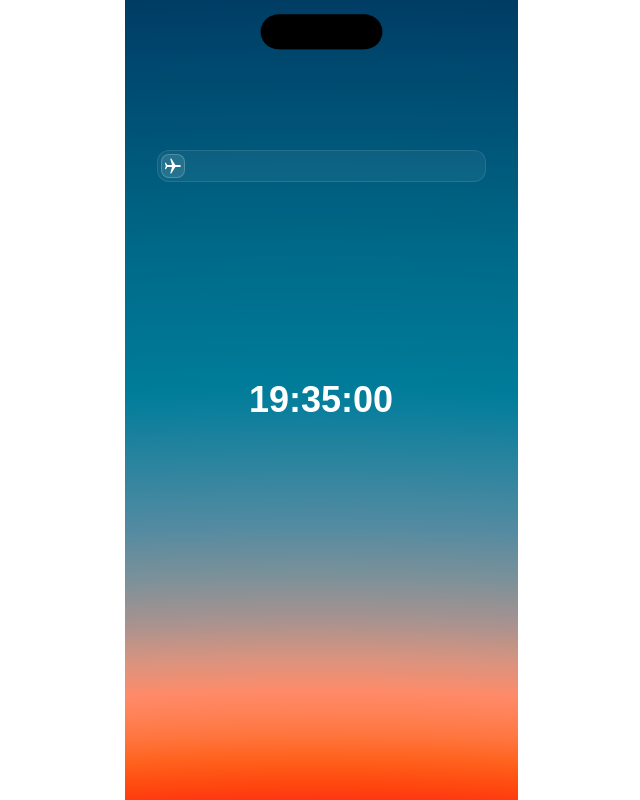
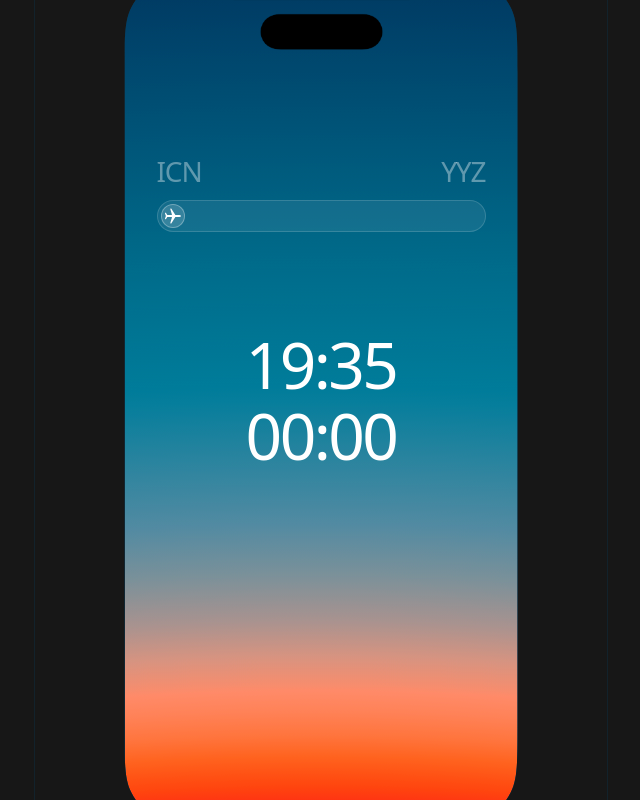
Before and after one commit to kiranpate1/idek, a Next.js app: page / in a window 1280 px wide. Shown: the whole page, without its empty margins (319-959 px from the left). Built offline with nearby package versions, Linux system fonts and the light colour scheme.

Commit message:
blur edges test

```diff
--- a/app/globals.css
+++ b/app/globals.css
@@ -1,30 +1,29 @@
 @import "tailwindcss";
 
 :root {
-  --background: #ffffff;
-  --foreground: #171717;
-}
-
-@theme inline {
-  --color-background: var(--background);
-  --color-foreground: var(--foreground);
-  --font-sans: var(--font-geist-sans);
-  --font-mono: var(--font-geist-mono);
-}
-
-@media (prefers-color-scheme: dark) {
-  :root {
-    --background: #0a0a0a;
-    --foreground: #ededed;
-  }
+  --background: #171717;
+  --foreground: #ffffff;
+  --sky-phase: 0;
+  --white: rgba(255, 255, 255, 1);
 }
 
 body {
   background: var(--background);
   color: var(--foreground);
-  font-family: Arial, Helvetica, sans-serif;
 }
 
 .squircle {
   corner-shape: squircle;
 }
+
+h1 {
+  font-size: 64px;
+  font-weight: 500;
+  letter-spacing: -0.04em;
+}
+
+h2 {
+  font-size: 28px;
+  font-weight: 400;
+  letter-spacing: -0.04em;
+}
--- a/app/page.tsx
+++ b/app/page.tsx
@@ -8,19 +8,19 @@ const times = {
   origin: {
     location: "Seoul",
     coordinates: [37.5665, 126.978],
-    takeoffTime: "2026-08-15T19:35:00Z",
+    takeoffTime: "2026-09-05T19:35:00Z",
     weather: "Clear",
   },
   current: {
     location: "unknown",
     coordinates: [13.3241, 2.3984],
-    time: "2024-06-15T06:15:00Z",
+    time: "2024-06-15T09-05:00Z",
     weather: "Clear",
   },
   destination: {
     location: "Toronto",
     coordinates: [43.65107, -79.347015],
-    time: "2026-08-16T19:45:00Z",
+    time: "2026-09-06T19:45:00Z",
     weather: "Clear",
   },
 };
@@ -66,34 +66,44 @@ function interpolateColor(
 
 function calculateSkyPhase(flightProgress: number): {
   skyPhase: number;
-  time: string;
+  localTime: string;
+  flightTime: string;
 } {
   const clampedProgress = Math.min(1, Math.max(0, flightProgress));
 
-  // Calculate flight clock time from takeoff + elapsed progress.
+  // Calculate local clock time from takeoff + elapsed progress.
   const takeoffTime = times.origin.takeoffTime;
   const landingTime = times.destination.time;
   const takeoffTimestamp = new Date(takeoffTime).getTime();
   const landingTimestamp = new Date(landingTime).getTime();
-  const totalFlightTimeSeconds = Math.max(
+  const totalLocalTimeSeconds = Math.max(
     0,
     (landingTimestamp - takeoffTimestamp) / 1000,
   );
 
-  const elapsedFlightTime = totalFlightTimeSeconds * clampedProgress;
+  const elapsedLocalTime = totalLocalTimeSeconds * clampedProgress;
 
-  const currentFlightTimestamp =
-    takeoffTimestamp + Math.floor(elapsedFlightTime * 1000);
-  const currentFlightDate = new Date(currentFlightTimestamp);
+  const currentLocalTimestamp =
+    takeoffTimestamp + Math.floor(elapsedLocalTime * 1000);
+  const currentFlightDate = new Date(currentLocalTimestamp);
 
   const hours = currentFlightDate.getUTCHours();
   const minutes = currentFlightDate.getUTCMinutes();
-  const seconds = currentFlightDate.getUTCSeconds();
 
   const formattedHours = String(hours).padStart(2, "0");
   const formattedMinutes = String(minutes).padStart(2, "0");
-  const formattedSeconds = String(seconds).padStart(2, "0");
-  const flightTimeString = `${formattedHours}:${formattedMinutes}:${formattedSeconds}`;
+  const localTimeString = `${formattedHours}:${formattedMinutes}`;
+
+  // Keep flight-time duration fixed at 13h10m independent of local clock span.
+  const totalFlightTimeSeconds = 13 * 60 * 60 + 10 * 60;
+  const elapsedFlightTime = totalFlightTimeSeconds * clampedProgress;
+
+  const flightHours = Math.floor(elapsedFlightTime / 3600);
+  const flightMinutes = Math.floor((elapsedFlightTime % 3600) / 60);
+
+  const formattedFlightHours = String(flightHours).padStart(2, "0");
+  const formattedFlightMinutes = String(flightMinutes).padStart(2, "0");
+  const flightTimeString = `${formattedFlightHours}:${formattedFlightMinutes}`;
 
   // Sky phase stays progress-driven. These breakpoints are tuned so
   // sunrise/sunset are short windows (~2h each) on a 24h10m flight arc.
@@ -124,13 +134,18 @@ function calculateSkyPhase(flightProgress: number): {
         (next.progress - current.progress);
       const phase =
         current.phase + (next.phase - current.phase) * localProgress;
-      return { skyPhase: phase, time: flightTimeString };
+      return {
+        skyPhase: phase,
+        localTime: localTimeString,
+        flightTime: flightTimeString,
+      };
     }
   }
 
   return {
     skyPhase: sunsetPhase,
-    time: flightTimeString,
+    localTime: localTimeString,
+    flightTime: flightTimeString,
   };
 }
 
@@ -138,21 +153,25 @@ export default function Home() {
   const [flightProgress, setFlightProgress] = useState(0);
   const [skyPhase, setSkyPhase] = useState(0);
   const [skyPhaseFraction, setSkyPhaseFraction] = useState(0);
-  const [flightTime, setFlightTime] = useState("00:00:00");
+  const [localTime, setLocalTime] = useState("00:00");
+  const [flightTime, setFlightTime] = useState("00:00");
   const mainRef = useRef<HTMLElement>(null);
   const timelineRef = useRef<HTMLDivElement>(null);
   const timelineDragRef = useRef<HTMLDivElement>(null);
   const timelineDragVelocity = useRef<HTMLDivElement>(null);
+  const edgesRef = useRef<SVGSVGElement>(null);
 
   useEffect(() => {
     if (
       timelineRef.current &&
       timelineDragRef.current &&
-      timelineDragVelocity.current
+      timelineDragVelocity.current &&
+      edgesRef.current
     ) {
       const timeline = timelineRef.current;
       const dragElement = timelineDragRef.current;
       const velocityElement = timelineDragVelocity.current;
+      const edgesElement = edgesRef.current;
       let lastTouchX: number | null = null;
 
       const handleMouseMove = (event: MouseEvent) => {
@@ -190,6 +209,8 @@ export default function Home() {
       const handleMouseUp = () => {
         dragElement.classList.replace("scale-250", "scale-200");
         velocityElement.classList.replace("opacity-100", "opacity-0");
+        velocityElement.style.scale = "0.5";
+        edgesElement.style.filter = "blur(0px)";
         lastTouchX = null;
         document.removeEventListener("mousemove", handleMouseMove);
         document.removeEventListener("mouseup", handleMouseUp);
@@ -200,6 +221,8 @@ export default function Home() {
       const handleMouseDown = () => {
         dragElement.classList.replace("scale-200", "scale-250");
         velocityElement.classList.replace("opacity-0", "opacity-100");
+        velocityElement.style.scale = "1";
+        edgesElement.style.filter = "blur(32px)";
         document.addEventListener("mousemove", handleMouseMove);
         document.addEventListener("mouseup", handleMouseUp);
         document.addEventListener("touchmove", handleTouchMove);
@@ -233,12 +256,21 @@ export default function Home() {
       "--sky-phase",
       newSkyPhaseFraction.toString(),
     );
+    console.log(skyPhaseFraction);
+    mainRef.current.style.setProperty(
+      "--white",
+      `rgba(255, 255, 255, ${1 - newSkyPhaseFraction * 0.5})`,
+    );
   }, [skyPhase]);
 
   useEffect(() => {
-    const { skyPhase: newSkyPhase, time: newFlightTime } =
-      calculateSkyPhase(flightProgress);
+    const {
+      skyPhase: newSkyPhase,
+      localTime: newLocalTime,
+      flightTime: newFlightTime,
+    } = calculateSkyPhase(flightProgress);
     setSkyPhase(newSkyPhase);
+    setLocalTime(newLocalTime);
     setFlightTime(newFlightTime);
   }, [flightProgress]);
 
@@ -262,6 +294,16 @@ export default function Home() {
     const c1 = 1.70158;
     const c3 = c1 + 1;
     return c3 * t * t * t - c1 * t * t;
+  };
+
+  const easeOut = (t: number): number => {
+    return 1 - Math.pow(1 - t, 1.5);
+  };
+
+  const easeOutBack = (t: number): number => {
+    const c1 = 1.70158;
+    const c3 = c1 + 1;
+    return 1 + c3 * Math.pow(t - 1, 3) + c1 * Math.pow(t - 1, 2);
   };
 
   return (
@@ -294,7 +336,7 @@ export default function Home() {
               cy="196%"
               r="300%"
               gradientUnits="userSpaceOnUse"
-              gradientTransform="translate(191.5 426) scale(2 1.5)"
+              gradientTransform="translate(191.5 426) scale(1.75 1.5)"
             >
               {interpolatedColors
                 .slice()
@@ -306,20 +348,22 @@ export default function Home() {
           </defs>
           <rect width="100%" height="100%" fill="url(#animatedGradient)" />
         </svg>
-        <div
-          className="absolute inset-[150px_32px_auto_32px] h-8"
-          ref={timelineRef}
-        >
-          <div className="absolute inset-0 bg-white/5 border border-white/10 rounded-xl squircle" />
+        <div className="absolute inset-[150px_32px_auto_32px] flex flex-col gap-2 justify-stretch">
+          <div className="flex items-center justify-between text-(--white)/50">
+            <h2>ICN</h2>
+            <h2>YYZ</h2>
+          </div>
+          <div className="relative h-8" ref={timelineRef}>
+            <div className="absolute inset-0 bg-(--white)/10 border border-(--white)/20 rounded-2xl squircle" />
             <div
               className="absolute top-0 left-0 h-full aspect-square scale-200 flex items-center justify-center transition-transform duration-200"
               ref={timelineDragRef}
             >
               <div
-              className="absolute h-full aspect-square opacity-0 bg-white/10 rounded-xl transition-opacity duration-200"
+                className="absolute h-full aspect-square [scale:0.5] opacity-0 bg-(--white)/15 rounded-xl transition-[opacity,scale] duration-200"
                 ref={timelineDragVelocity}
               />
-            <div className="w-6 h-6 aspect-square scale-50 flex items-center justify-center bg-white/10 border border-white/20 rounded-lg squircle">
+              <div className="w-6 h-6 aspect-square scale-50 flex items-center justify-center bg-(--white)/20 border border-(--white)/40 rounded-xl squircle">
                 <svg
                   className="w-4"
                   viewBox="0 0 24 24"
@@ -334,9 +378,46 @@ export default function Home() {
               </div>
             </div>
           </div>
-        <h1 className="absolute z-1 top-1/2 left-1/2 -translate-x-1/2 -translate-y-1/2 text-white text-4xl font-bold pointer-events-none select-none">
+        </div>
+        <h1 className="absolute z-1 top-1/2 left-1/2 -translate-x-1/2 -translate-y-1/2 text-white text-4xl font-bold">
+          {localTime}
+          <br />
           {flightTime}
         </h1>
+
+        <div className="absolute top-1/2 left-1/2 -translate-x-1/2 -translate-y-1/2 pointer-events-none select-none">
+          <svg
+            className="absolute top-1/2 left-1/2 -translate-x-1/2 -translate-y-1/2 duration-200"
+            width="573"
+            height="1032"
+            viewBox="0 0 573 1032"
+            fill="none"
+            xmlns="http://www.w3.org/2000/svg"
+            ref={edgesRef}
+          >
+            <path
+              fillRule="evenodd"
+              clipRule="evenodd"
+              d="M573 1032H0V0H573V1032ZM188.543 90C154.05 90 136.804 90.0002 123.629 96.7129C112.04 102.618 102.618 112.04 96.7129 123.629C90.0002 136.804 90 154.05 90 188.543V843.457C90 877.95 90.0002 895.196 96.7129 908.371C102.618 919.96 112.04 929.382 123.629 935.287C136.804 942 154.05 942 188.543 942H384.457C418.95 942 436.196 942 449.371 935.287C460.96 929.382 470.382 919.96 476.287 908.371C483 895.196 483 877.95 483 843.457V188.543C483 154.05 483 136.804 476.287 123.629C470.382 112.04 460.96 102.618 449.371 96.7129C436.196 90.0002 418.95 90 384.457 90H188.543Z"
+              fill={`rgba(${220 - easeOutBack(skyPhaseFraction) * 218}, ${236 - easeOut(skyPhaseFraction) * 230}, calc(255 - var(--sky-phase, 0) * 236), 1)`}
+            />
+          </svg>
+          <svg
+            className="absolute top-1/2 left-1/2 -translate-x-1/2 -translate-y-1/2 duration-200"
+            width="573"
+            height="1032"
+            viewBox="0 0 573 1032"
+            fill="none"
+            xmlns="http://www.w3.org/2000/svg"
+          >
+            <path
+              fillRule="evenodd"
+              clipRule="evenodd"
+              d="M573 1032H0V0H573V1032ZM188.543 90C154.05 90 136.804 90.0002 123.629 96.7129C112.04 102.618 102.618 112.04 96.7129 123.629C90.0002 136.804 90 154.05 90 188.543V843.457C90 877.95 90.0002 895.196 96.7129 908.371C102.618 919.96 112.04 929.382 123.629 935.287C136.804 942 154.05 942 188.543 942H384.457C418.95 942 436.196 942 449.371 935.287C460.96 929.382 470.382 919.96 476.287 908.371C483 895.196 483 877.95 483 843.457V188.543C483 154.05 483 136.804 476.287 123.629C470.382 112.04 460.96 102.618 449.371 96.7129C436.196 90.0002 418.95 90 384.457 90H188.543Z"
+              fill="var(--background)"
+            />
+          </svg>
+        </div>
       </div>
     </main>
   );
```
Lines whose indentation alone changed are shown as unchanged.
